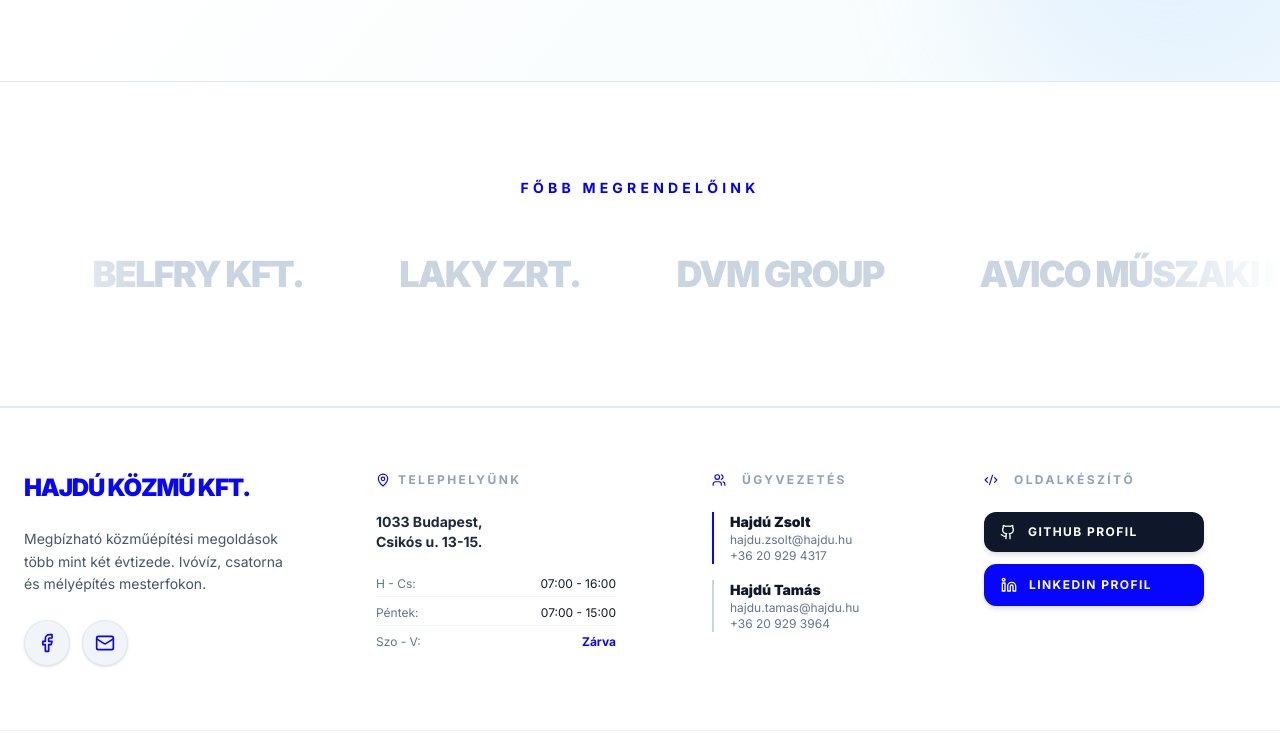
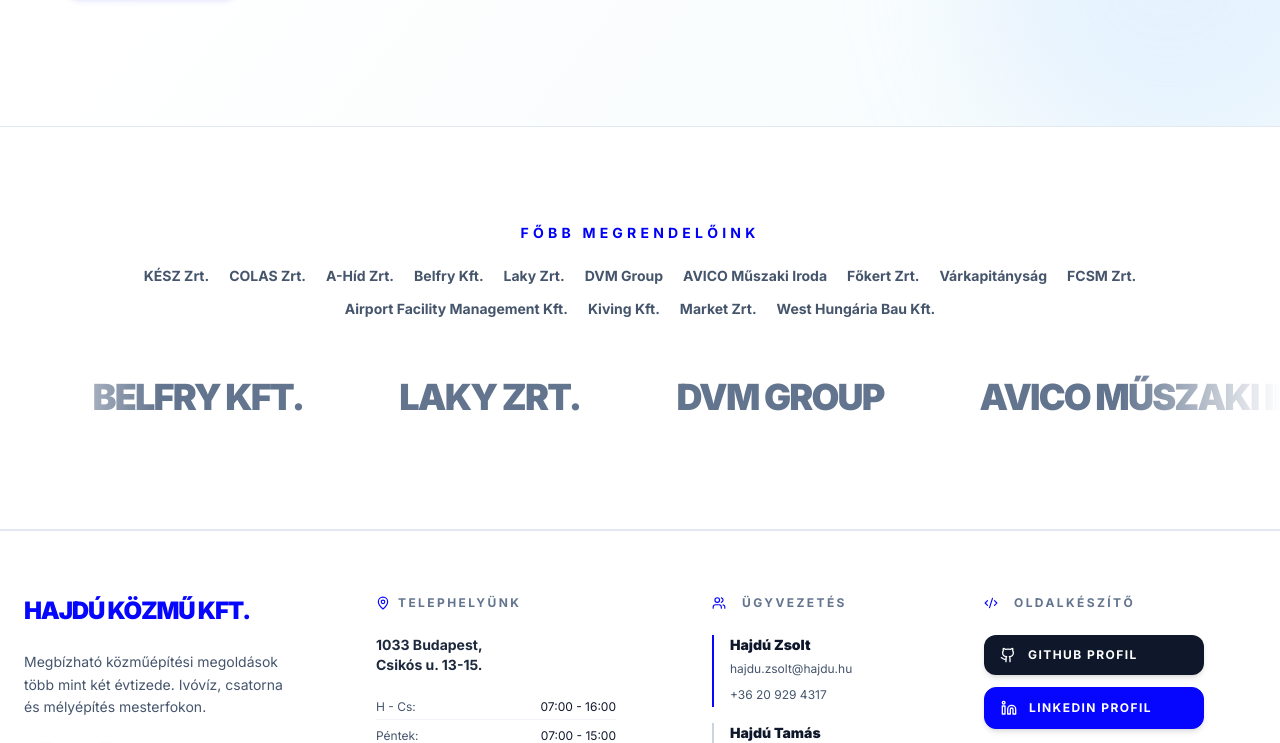
Before and after one commit to hajdu-patrik/Hajdu-Website_TS, a Next.js app: page / in a window 1280 px wide. Shown: the part 2858-3601 px from the top of the page. Built offline with nearby package versions, Linux system fonts and the light colour scheme.

Commit message:
Few vercel issue fixed

```diff
--- a/src/components/Footer.tsx
+++ b/src/components/Footer.tsx
@@ -43,13 +43,13 @@
 
         {/* 2. OSZLOP: TELEPHELY */}
         <div className="mx-auto w-full max-w-sm space-y-6 text-center md:text-left lg:pl-8">
-          <h4 className="flex items-center justify-center gap-2 text-xs font-bold uppercase tracking-[0.2em] text-slate-400 md:justify-start">
+          <h4 className="flex items-center justify-center gap-2 text-xs font-bold uppercase tracking-[0.2em] text-slate-500 md:justify-start">
             <MapPin size={14} className="text-[#0606ff]" /> Telephelyünk
           </h4>
           <address className="not-italic text-sm font-bold text-slate-800">
             1033 Budapest, <br /> Csikós u. 13-15.
           </address>
-          <div className="mx-auto w-full max-w-[18rem] space-y-2 text-xs text-slate-500 md:mx-0">
+          <div className="mx-auto w-full max-w-[18rem] space-y-2 text-xs text-slate-600 md:mx-0">
             <div className="flex justify-between border-b border-slate-100 pb-1">
               <span>H - Cs:</span> <span className="text-slate-900">07:00 - 16:00</span>
             </div>
@@ -64,26 +64,26 @@
 
         {/* 3. OSZLOP: ÜGYVEZETŐK */}
         <div className="mx-auto w-full max-w-sm space-y-6 text-center md:text-left lg:pl-12">
-          <h4 className="flex items-center justify-center gap-4 text-xs font-bold uppercase tracking-[0.2em] text-slate-400 md:justify-start">
+          <h4 className="flex items-center justify-center gap-4 text-xs font-bold uppercase tracking-[0.2em] text-slate-500 md:justify-start">
             <Users size={14} className="text-[#0606ff]" /> Ügyvezetés
           </h4>
           <div className="mx-auto max-w-[18rem] space-y-4 text-left md:mx-0">
             <div className="border-l-2 border-[#0606ff] pl-4">
               <p className="text-sm font-black text-slate-900">Hajdú Zsolt</p>
-              <a href="mailto:hajdu.zsolt@hajdu.hu" className="block text-xs text-slate-500 transition-colors duration-200 hover:text-[#0606ff] focus-visible:text-[#0606ff]">hajdu.zsolt@hajdu.hu</a>
-              <a href="tel:+36209294317" className="block text-xs text-slate-500 transition-colors duration-200 hover:text-[#0606ff] focus-visible:text-[#0606ff]">+36 20 929 4317</a>
+              <a href="mailto:hajdu.zsolt@hajdu.hu" className="inline-flex min-h-6 items-center py-1 text-xs text-slate-600 transition-colors duration-200 hover:text-[#0606ff] focus-visible:text-[#0606ff]">hajdu.zsolt@hajdu.hu</a>
+              <a href="tel:+36209294317" className="inline-flex min-h-6 items-center py-1 text-xs text-slate-600 transition-colors duration-200 hover:text-[#0606ff] focus-visible:text-[#0606ff]">+36 20 929 4317</a>
             </div>
             <div className="border-l-2 border-slate-300 pl-4">
               <p className="text-sm font-black text-slate-900">Hajdú Tamás</p>
-              <a href="mailto:hajdu.tamas@hajdu.hu" className="block text-xs text-slate-500 transition-colors duration-200 hover:text-[#0606ff] focus-visible:text-[#0606ff]">hajdu.tamas@hajdu.hu</a>
-              <a href="tel:+36209293964" className="block text-xs text-slate-500 transition-colors duration-200 hover:text-[#0606ff] focus-visible:text-[#0606ff]">+36 20 929 3964</a>
+              <a href="mailto:hajdu.tamas@hajdu.hu" className="inline-flex min-h-6 items-center py-1 text-xs text-slate-600 transition-colors duration-200 hover:text-[#0606ff] focus-visible:text-[#0606ff]">hajdu.tamas@hajdu.hu</a>
+              <a href="tel:+36209293964" className="inline-flex min-h-6 items-center py-1 text-xs text-slate-600 transition-colors duration-200 hover:text-[#0606ff] focus-visible:text-[#0606ff]">+36 20 929 3964</a>
             </div>
           </div>
         </div>
 
         {/* 4. OSZLOP: OLDALKÉSZÍTŐ */}
         <div className="mx-auto w-full max-w-sm space-y-6 text-center md:text-left">
-          <h4 className="flex items-center justify-center gap-4 text-xs font-bold uppercase tracking-[0.2em] text-slate-400 md:justify-start">
+          <h4 className="flex items-center justify-center gap-4 text-xs font-bold uppercase tracking-[0.2em] text-slate-500 md:justify-start">
             <Code2 size={14} className="text-[#0606ff]" /> Oldalkészítő
           </h4>
           <div>
@@ -115,16 +115,16 @@
 
       </div>
 
-      <div className="max-w-7xl mx-auto mt-14 flex flex-col items-center justify-between gap-5 border-t border-slate-100 px-4 pt-8 text-xs font-bold uppercase tracking-[0.14em] text-slate-400 sm:px-6 md:mt-16 md:flex-row md:gap-4">
+      <div className="max-w-7xl mx-auto mt-14 flex flex-col items-center justify-between gap-5 border-t border-slate-100 px-4 pt-8 text-xs font-bold uppercase tracking-[0.14em] text-slate-500 sm:px-6 md:mt-16 md:flex-row md:gap-4">
         <p>&copy; {new Date().getFullYear()} Hajdú Közmű Kft.</p>
         <nav aria-label="Lábléc navigáció">
           <ul className="list-none flex flex-wrap justify-center gap-x-5 gap-y-2 sm:gap-x-6">
-            <li><Link href="/" className="transition-colors duration-200 hover:text-[#0606ff] focus-visible:text-[#0606ff]">Főoldal</Link></li>
-            <li><Link href="/rolunk" className="transition-colors duration-200 hover:text-[#0606ff] focus-visible:text-[#0606ff]">Rólunk</Link></li>
-            <li><Link href="/termekek" className="transition-colors duration-200 hover:text-[#0606ff] focus-visible:text-[#0606ff]">Termékek</Link></li>
-            <li><Link href="/palyazatok" className="transition-colors duration-200 hover:text-[#0606ff] focus-visible:text-[#0606ff]">Pályázatok</Link></li>
-            <li><Link href="/gyakori-kerdesek" className="transition-colors duration-200 hover:text-[#0606ff] focus-visible:text-[#0606ff]">GYIK</Link></li>
-            <li><Link href="/kapcsolat" className="transition-colors duration-200 hover:text-[#0606ff] focus-visible:text-[#0606ff]">Kapcsolat</Link></li>
+            <li><Link href="/" className="inline-flex min-h-6 items-center py-1 transition-colors duration-200 hover:text-[#0606ff] focus-visible:text-[#0606ff]">Főoldal</Link></li>
+            <li><Link href="/rolunk" className="inline-flex min-h-6 items-center py-1 transition-colors duration-200 hover:text-[#0606ff] focus-visible:text-[#0606ff]">Rólunk</Link></li>
+            <li><Link href="/termekek" className="inline-flex min-h-6 items-center py-1 transition-colors duration-200 hover:text-[#0606ff] focus-visible:text-[#0606ff]">Termékek</Link></li>
+            <li><Link href="/palyazatok" className="inline-flex min-h-6 items-center py-1 transition-colors duration-200 hover:text-[#0606ff] focus-visible:text-[#0606ff]">Pályázatok</Link></li>
+            <li><Link href="/gyakori-kerdesek" className="inline-flex min-h-6 items-center py-1 transition-colors duration-200 hover:text-[#0606ff] focus-visible:text-[#0606ff]">GYIK</Link></li>
+            <li><Link href="/kapcsolat" className="inline-flex min-h-6 items-center py-1 transition-colors duration-200 hover:text-[#0606ff] focus-visible:text-[#0606ff]">Kapcsolat</Link></li>
           </ul>
         </nav>
       </div>
--- a/src/components/home/ScrollingCompaniesSection.tsx
+++ b/src/components/home/ScrollingCompaniesSection.tsx
@@ -18,9 +18,18 @@
         <h2 className="text-center text-xs font-bold uppercase tracking-[0.24em] text-[#0001f9] sm:text-sm sm:tracking-[0.3em]">
           {title}
         </h2>
-        <ul className="sr-only">
+        <ul className="mt-4 flex flex-wrap items-center justify-center gap-x-4 gap-y-2 text-center sm:mt-5 sm:gap-x-5">
           {companies.map((company) => (
-            <li key={company.name}>{company.name}</li>
+            <li key={company.name}>
+              <a
+                href={company.url}
+                target="_blank"
+                rel="noopener noreferrer"
+                className="inline-flex min-h-6 items-center text-sm font-bold text-slate-600 transition-colors duration-200 hover:text-[#0001f9] focus-visible:text-[#0001f9]"
+              >
+                {company.name}
+              </a>
+            </li>
           ))}
         </ul>
       </div>
@@ -35,15 +44,12 @@
           transition={{ duration: animationDuration, repeat: Infinity, ease: "linear" }}
         >
           {[...companies, ...companies].map((company, index) => (
-            <a
+            <span
               key={`${company.name}-${index}`}
-              href={company.url}
-              target="_blank"
-              rel="noopener noreferrer"
-              className="select-none text-xl font-black uppercase tracking-tighter text-slate-300 no-underline transition-all duration-300 hover:text-[#0001f9] sm:text-2xl md:text-4xl"
+              className="select-none text-xl font-black uppercase tracking-tighter text-slate-500 no-underline sm:text-2xl md:text-4xl"
             >
               {company.name}
-            </a>
+            </span>
           ))}
         </motion.div>
       </div>
```
